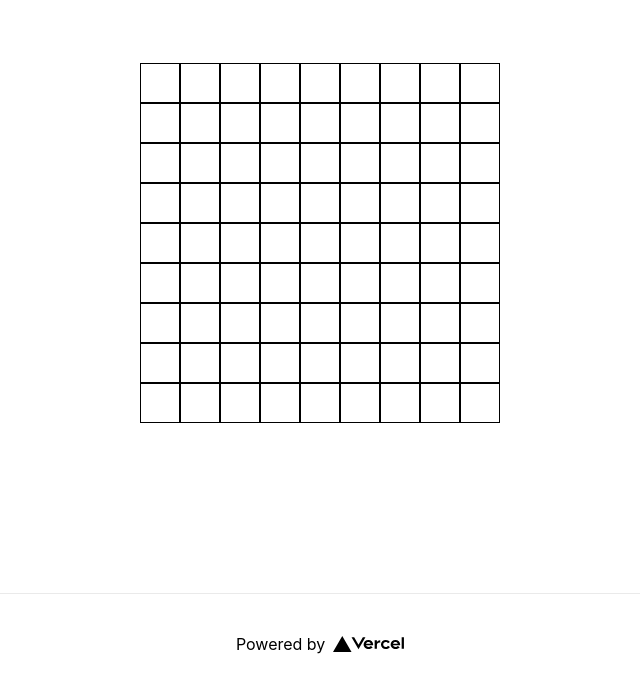
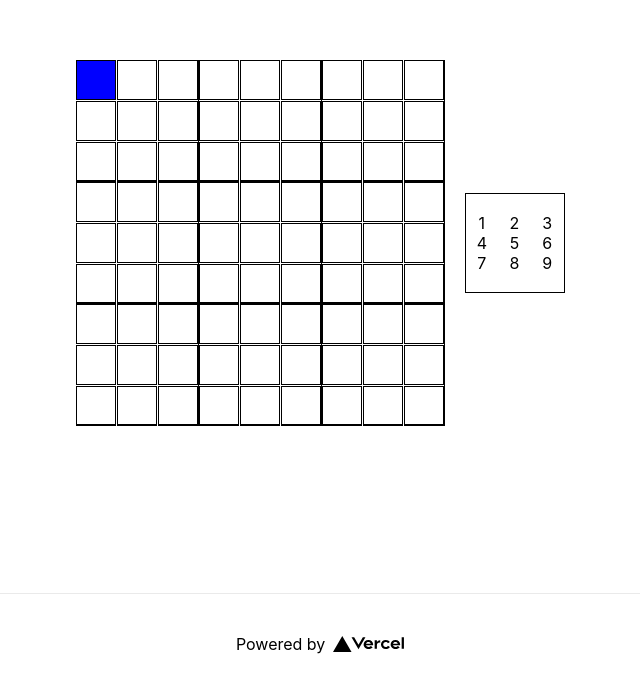
Before and after one commit to chelorope/sudoku, a Next.js app: page / in a window 1280 px wide. Shown: the part 107-800 px from the top of the page, without its empty margins (320-960 px from the left). Built offline with nearby package versions, Linux system fonts and the light colour scheme.

Commit message:
Cell selection

```diff
--- a/components/Cell/Cell.js
+++ b/components/Cell/Cell.js
@@ -1,9 +1,18 @@
-import React, { memo } from "react";
+import React, { memo, useState } from "react";
+import classnames from "classnames";
 
 import styles from "./Cell.module.css";
 
-const Cell = () => {
-  return <div className={styles.Cell}></div>;
+const Cell = ({ column, row, onSelect, isSelected }) => {
+  const onClick = () => {
+    onSelect([column, row]);
+  };
+  return (
+    <div
+      className={classnames(styles.Cell, { [styles.selected]: isSelected })}
+      onClick={onClick}
+    ></div>
+  );
 };
 
 export default memo(Cell);
--- a/components/Cell/Cell.module.css
+++ b/components/Cell/Cell.module.css
@@ -1,5 +1,22 @@
 .Cell {
   border: 1px solid #000;
+  cursor: pointer;
   height: 40px;
+  position: relative;
   width: 40px;
+  margin-bottom: var(--gap-size);
 }
+
+.Cell:nth-child(3n) {
+  border-bottom: calc(var(--gap-size) * 2) solid #000;
+  margin-bottom: 0;
+}
+
+.Cell:last-child() {
+  border-bottom: 0;
+  margin-bottom: var(--gap-size);
+}
+
+.Cell.selected {
+  background-color: blue;
+}
--- a/components/Grid/Grid.js
+++ b/components/Grid/Grid.js
@@ -1,4 +1,4 @@
-import React, { memo } from "react";
+import React, { memo, useState } from "react";
 
 import Cell from "../Cell/Cell";
 
@@ -6,14 +6,29 @@ import styles from "./Grid.module.css";
 
 const SIZE = 9;
 
+const matrix = Array.from({ length: 9 }, (_, i) => [...Array(9)]);
+
 const Grid = () => {
+  const [values, setValue] = useState(matrix);
+  const [selected, setSelected] = useState([0, 0]);
   return (
     <div className={styles.Grid}>
-      {[...Array(SIZE).keys()].map((_, column) =>
-        [...Array(SIZE).keys()].map((_, row) => (
-          <Cell column={column} row={row} key={`${column}-${row}`} />
-        ))
-      )}
+      {matrix.map((column, columnIndex) => (
+        <div className={styles.column} key={columnIndex}>
+          {column.map((item, rowIndex) => (
+            <Cell
+              column={columnIndex}
+              row={rowIndex}
+              key={rowIndex}
+              value={item}
+              isSelected={
+                columnIndex === selected[0] && rowIndex === selected[1]
+              }
+              onSelect={setSelected}
+            />
+          ))}
+        </div>
+      ))}
     </div>
   );
 };
--- a/components/Grid/Grid.module.css
+++ b/components/Grid/Grid.module.css
@@ -1,4 +1,14 @@
 .Grid {
   display: grid;
   grid-template-columns: repeat(9, 1fr);
+
+  --gap-size: 1px;
 }
+
+.column:nth-child(3n) {
+  border-right: var(--gap-size) solid #000;
+}
+
+.column:last-child() {
+  border-right: 0;
+}
--- /dev/null
+++ b/components/Selector/Selector.js
@@ -0,0 +1,15 @@
+import React, { memo } from "react";
+
+import styles from "./Selector.module.css";
+
+const Selector = () => {
+  return (
+    <div className={styles.Selector}>
+      {[...Array(9)].map((_, index) => (
+        <div className={styles.number}>{index + 1}</div>
+      ))}
+    </div>
+  );
+};
+
+export default memo(Selector);
--- /dev/null
+++ b/components/Selector/Selector.module.css
@@ -0,0 +1,16 @@
+.Selector {
+  display: grid;
+  grid-template-columns: repeat(3, 1fr);
+  height: 100px;
+  background-color: white;
+  border: 1px solid #000;
+  margin-left: 20px;
+  width: 100px;
+  z-index: 1;
+  align-content: center;
+}
+
+.number {
+  text-align: center;
+  cursor: pointer;
+}
--- a/package.json
+++ b/package.json
@@ -8,6 +8,7 @@
     "start": "next start"
   },
   "dependencies": {
+    "classnames": "^2.2.6",
     "next": "9.5.3",
     "react": "16.13.1",
     "react-dom": "16.13.1"
--- a/pages/index.js
+++ b/pages/index.js
@@ -1,6 +1,9 @@
 import React from "react";
 import Head from "next/head";
+
 import Grid from "../components/Grid/Grid";
+import Selector from "../components/Selector/Selector";
+
 import styles from "../styles/Home.module.css";
 
 export default function Home() {
@@ -13,6 +16,7 @@ export default function Home() {
 
       <main className={styles.main}>
         <Grid />
+        <Selector />
       </main>
 
       <footer className={styles.footer}>
--- a/styles/Home.module.css
+++ b/styles/Home.module.css
@@ -12,9 +12,9 @@
   padding: 5rem 0;
   flex: 1;
   display: flex;
-  flex-direction: column;
   justify-content: center;
   align-items: center;
+  flex-wrap: wrap;
 }
 
 .footer {
```
